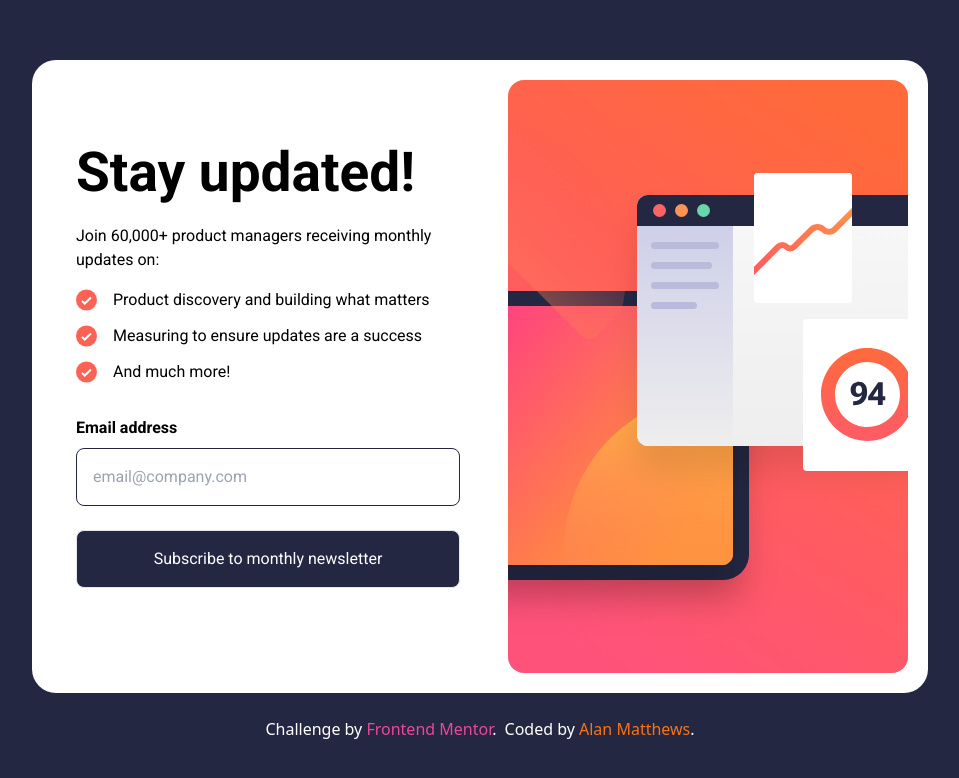
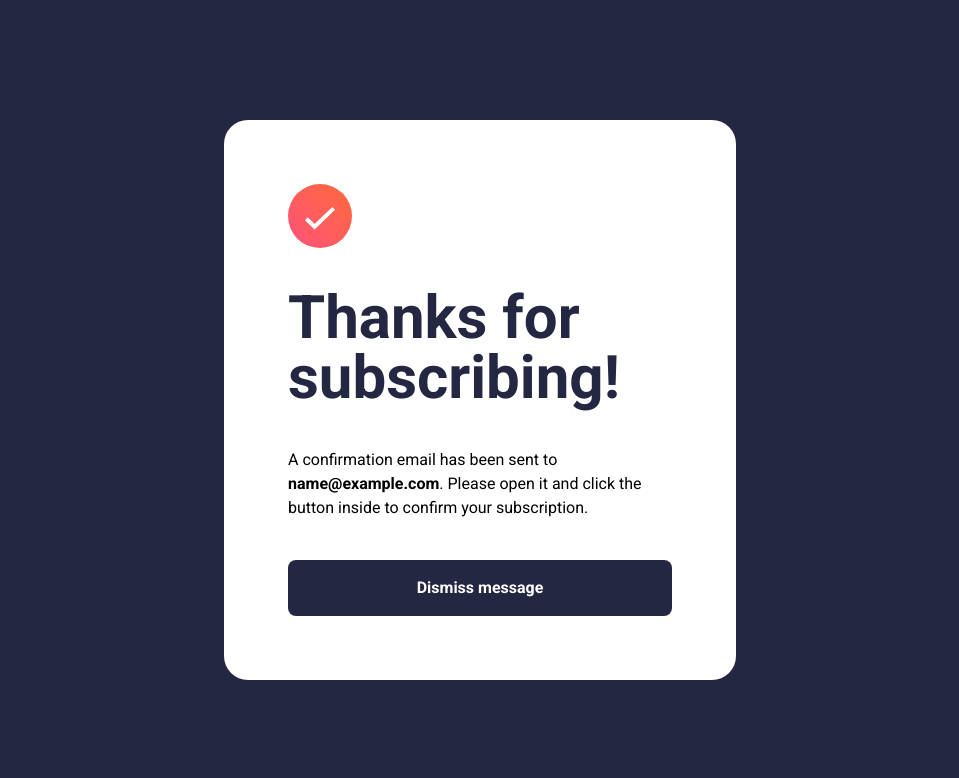
Before and after one commit to matthewsalan/30-days-of-tailwind, a plain HTML site: page day-4/index.html in a window 1280 px wide. Both pictures are taken after typing "name@example.com" into the empty fields and a click on the button "Subscribe to monthly newsletter". Shown: the whole page, without its empty margins (160-1119 px from the left). Drawn offline with Linux system fonts and the light colour scheme.

Commit message:
Finish form js

```diff
--- a/day-4/index.html
+++ b/day-4/index.html
@@ -12,50 +12,47 @@
     <link rel="stylesheet" href="output.css">
     <script src="main.js" async defer></script>
   </head>
-  <body class="bg-white md:bg-[--dark-slate-grey] justify-center items-center h-screen md:flex flex-col px-3 lg:px-0">
-    <main class="bg-white max-w-4xl rounded-3xl md:flex roboto-regular md:p-5">
-      <section class="md:py-4 md:pr-12 md:pl-6">
-        <figure class="md:hidden">
-          <img src="assets/images/illustration-sign-up-mobile.svg"
-            alt="newsletter mobile sign up illustration" class="mx-auto">
-        </figure>
-        <div class="px-5 md:px-0 md:p-5">
-          <h1 class="roboto-bold mt-9 mb-4 md:mb-8 text-4xl lg:text-[55px]">Stay updated!</h1>
-          <p class="text-base mb-4">Join 60,000+ product managers receiving monthly updates on:</p>
-          <ul class="text-base space-y-3 mb-8">
-            <li class="flex gap-x-4">
+  <body class="bg-white md:bg-[--dark-slate-grey] justify-center items-center h-screen md:flex md:flex-col">
+    <main class="max-w-4xl bg-white p-0 md:p-5 rounded-3xl lg:flex main-container">
+      <picture class="lg:hidden">
+        <img src="assets/images/illustration-sign-up-mobile.svg" alt="" class="w-full md:rounded-3xl">
+      </picture>
+      <div class="mt-8 lg:mt-11 mr-6 lg:mr-8 ml-6 mb-6 text-[--dark-slate-grey]">
+        <h1 class="roboto-bold text-[2.5rem] lg:text-[3.46rem] mb-3">Stay updated!</h1>
+        <p class="">Join 60,000+ product managers receiving monthly updates on:</p>
+        <ul class="text-base md:mt-4 mt-6 space-y-2">
+          <li class="flex items-start gap-x-4">
             <img src="assets/images/icon-list.svg" alt="check mark icon svg">
             Product discovery and building what matters
           </li>
-            <li class="flex gap-x-4">
+          <li class="flex items-start gap-x-4">
             <img src="assets/images/icon-list.svg" alt="check mark icon svg">
             Measuring to ensure updates are a success
           </li>
-            <li class="flex gap-x-4">
+          <li class="flex items-start gap-x-4">
             <img src="assets/images/icon-list.svg" alt="check mark icon svg">
             And much more!
           </li>
         </ul>
-          <form id="form">
-            <div class="my-2">
-              <label for="email" class="roboto-bold">Email address</label>
+        <form id="form" class="mt-4 lg:mt-8">
+          <div class="mb-2 w-full lg:w-10/12">
+            <label for="email" class="roboto-bold text-sm">Email address</label>
             <span class="text-sm float-right text-center notice"></span>
           </div>
           <input type="email" name="email" id="email" placeholder="email@company.com"
-              class="border p-4 rounded-lg block mb-6 w-full border-[--dark-slate-grey] focus-visible:outline-[--dark-slate-grey]
+            class="border p-4 rounded-lg block w-full lg:w-10/12 border-[--light-grey] focus-visible:outline-[--dark-slate-grey]
               text-[--dark-slate-grey] placeholder:text-[text-light-grey]">
-            <button type="submit" class="btn-submit border p-4 rounded-lg block w-full text-white bg-dark-slate
-              hover:bg-gradient-to-r hover:from-pink-500 hover:to-orange-400">
+          <button type="submit" class="btn-submit border p-4 rounded-lg block w-full lg:w-10/12 text-white text-sm font-semibold bg-dark-slate
+            hover:bg-gradient-to-r hover:from-pink-500 hover:to-orange-400 mt-6">
             Subscribe to monthly newsletter
           </button>
         </form>
       </div>
-      </section>
-      <figure class="hidden md:contents">
-        <img src="assets/images/illustration-sign-up-desktop.svg" alt="newsletter sign-up illustration">
-      </figure>
+      <picture class="hidden lg:block">
+        <img src="assets/images/illustration-sign-up-desktop.svg" alt="newsletter sign-up illustration" class="w-full">
+      </picture>
     </main>
-    <footer class="text-white text-center mt-6 md:flex gap-x-2">
+    <footer class="footer-container text-white text-center mt-12 md:flex gap-x-2">
       <p class="text-[--dark-slate-grey] md:text-white">Challenge by <a href="https://www.frontendmentor.io?ref=challenge" target="_blank"
           class="text-pink-500">
         Frontend Mentor</a>.
@@ -65,13 +62,22 @@
         Alan Matthews</a>.
       </p>
     </footer>
+    <section class="success-modal modal-hidden bg-white md:bg-[--dark-slate-grey] fixed z-10 overflow-auto
+      md:items-center md:justify-center flex h-screen w-screen top-0">
+      <div class="md:bg-white rounded-3xl max-w-lg">
+        <div class="p-16 absolute top-16 md:static md:top-0">
+          <img src="assets/images/icon-success.svg" alt="check mark icon">
+          <h1 class="mt-10 roboto-bold text-4xl md:text-6xl text-[--dark-slate-grey]">Thanks for subscribing!</h1>
+          <p class="mt-10 roboto-regular text-base">
+            A confirmation email has been sent to <span class="roboto-bold modal-email"></span>.
+            Please open it and click the button inside to confirm your subscription.
+          </p>
+          <button class="btn-dismiss roboto-bold text-white bg-[--dark-slate-grey] rounded-lg p-4 fixed left-16 right-16 bottom-12
+            md:static md:bottom-0 md:left-0 md:right-0 md:w-full md:mt-10 hover:bg-gradient-to-r hover:from-pink-500 hover:to-orange-400">
+            Dismiss message
+          </button>
+        </div>
+      </div>
+    </section>
   </body>
 </html>
-
-
-<!-- Thanks for subscribing!
-
-A confirmation email has been sent to ash@loremcompany.com.
-Please open it and click the button inside to confirm your subscription.
-
-Dismiss message -->
--- a/day-4/input.css
+++ b/day-4/input.css
@@ -5,6 +5,7 @@
 :root {
   --dark-slate-grey: hsl(234, 29%, 20%);
   --tomato: hsl(4, 100%, 67%);
+  --light-grey: hsl(231, 7%, 60%);
 }
 
 .roboto-regular {
@@ -35,6 +36,24 @@
   color: hsl(231, 7%, 60%);
 }
 
-.border-light-grey {
-  border-color: hsl(231, 7%, 60%);
+.modal-hidden {
+  visibility: hidden;
+  opacity: 0;
+  transition: all 0.45s;
 }
+
+.modal-show {
+  visibility: visible;
+  opacity: 1;
+  transition: all 0.45s;
+}
+
+.form-error {
+  background:rgba(255, 98, 87, 0.1);
+  border-color: 1px solid var(--tomato);
+  color: var(--tomato);
+}
+
+.notice-error {
+  color: var(--tomato);
+}
--- a/day-4/main.js
+++ b/day-4/main.js
@@ -1,41 +1,55 @@
 "use-strict";
 
 const btnSubmit = document.querySelector(".btn-submit");
+const btnDismiss = document.querySelector(".btn-dismiss");
 const form = document.querySelector("#form");
 const emailInput = document.querySelector("#email");
+const modalEmail = document.querySelector(".modal-email");
 const emailRegex = /^[^\s@]+@[^\s@]+\.[^\s@]+$/;
 const notice = document.querySelector(".notice");
+const successModal = document.querySelector(".success-modal");
 
 btnSubmit.addEventListener("click", function (e) {
   e.preventDefault();
   _handleFormSubmission();
 });
 
+btnDismiss.addEventListener("click", _toggleSuccessModal);
+
+emailInput.addEventListener("input", function () {
+  if (emailRegex.test(emailInput.value)) {
+    _validFormState();
+  } else {
+    _toggleFormError();
+  }
+});
+
 function _handleFormSubmission() {
-  let entries = Object.fromEntries(new FormData(form));
-  if (_dirtyForm()) _resetFormState();
-
-  if (_validEmail(entries)) {
-    _toggleErrorFormState();
-    notice.textContent = "Valid email required";
-  } else {
-    _toggleSuccessFormState();
-  }
+  emailRegex.test(emailInput.value) ? _toggleFormSuccess() : _toggleFormError();
 }
 
-function _validEmail(entries) {
-  return entries.email === "" || !emailRegex.test(emailInput.value);
+function _toggleFormSuccess() {
+  modalEmail.textContent = emailInput.value;
+  _toggleSuccessModal();
+  form.reset();
 }
 
-function _dirtyForm() {
-  return notice.classList.contains("text-[--tomato]");
+function _toggleSuccessModal() {
+  setTimeout(() => {
+    successModal.classList.toggle("modal-hidden");
+    successModal.classList.toggle("modal-show");
+  }, 300);
 }
 
-function _toggleErrorFormState() {
-  notice.classList.toggle("text-[--tomato]");
+function _toggleFormError() {
+  notice.classList.add("notice-error");
+  notice.textContent = "Valid email required";
+  emailInput.classList.add("focus-visible:outline-[--tomato]");
+  emailInput.classList.add("form-error");
 }
-
-function _toggleSuccessFormState() {
-  form.reset();
-  _displaySuccessModal();
+function _validFormState() {
+  notice.classList.remove("notice-error");
+  notice.textContent = null;
+  emailInput.classList.remove("focus-visible:outline-[--tomato]");
+  emailInput.classList.remove("form-error");
 }
--- a/day-4/style-guide.md
+++ /dev/null
@@ -1,36 +0,0 @@
-# Front-end Style Guide
-
-## Layout
-
-The designs were created to the following widths:
-
-- Mobile: 375px
-- Desktop: 1440px
-
-> 💡 These are just the design sizes. Ensure content is responsive and meets WCAG requirements by testing the full range of screen sizes from 320px to large screens.
-
-## Colors
-
-### Primary
-
-- Tomato: hsl(4, 100%, 67%)
-
-### Neutral
-
-- Dark Slate Grey: hsl(234, 29%, 20%)
-- Charcoal Grey: hsl(235, 18%, 26%)
-- Grey: hsl(231, 7%, 60%)
-- White: hsl(0, 0%, 100%)
-
-## Typography
-
-### Body Copy
-
-- Font size (paragraph): 16px
-
-### Font
-
-- Family: [Roboto](https://fonts.google.com/specimen/Roboto)
-- Weights: 400, 700
-
-> 💎 [Upgrade to Pro](https://www.frontendmentor.io/pro?ref=style-guide) for design file access to see all design details and get hands-on experience using a professional workflow with tools like Figma.
```
Also changed, not shown: day-4/README-template.md (deleted), day-4/output.css. Lines whose indentation alone changed are shown as unchanged.
